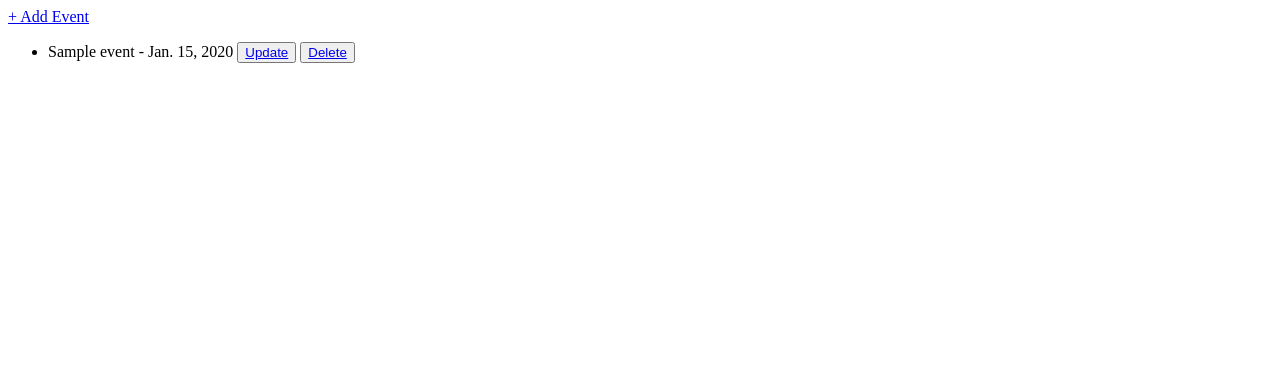
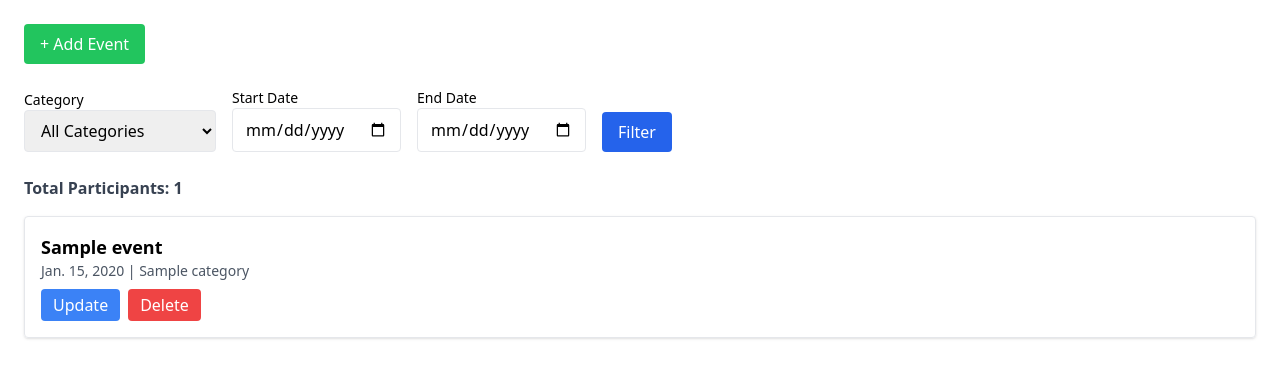
Before and after one commit to sakibaDev/event-management, a Django app: page /events/events/ in a window 1280 px wide. Shown: the top 378 px of the page. Run offline with Django 5.2, Linux system fonts and the light colour scheme; tables that the repository leaves empty hold one stand-in row (values such as "Sample post"); some libraries are stand-ins or nearby versions.

Commit message:
Optimized Queries

```diff
--- a/events/templates/events/event_list.html
+++ b/events/templates/events/event_list.html
@@ -4,34 +4,71 @@
     <meta charset="UTF-8" />
     <meta name="viewport" content="width=device-width, initial-scale=1.0" />
     <title>Event List</title>
+    <script src="https://cdn.tailwindcss.com"></script>
   </head>
-  <body>
+  <body class="p-6">
+
+    <!-- Add Event Button -->
     <a
       href="{% url 'event_create' %}"
-      class="bg-green-500 text-white px-3 py-2 rounded mb-4 inline-block"
+      class="bg-green-500 text-white px-4 py-2 rounded mb-6 inline-block"
     >
       + Add Event
     </a>
 
-    <ul>
+    <!-- 🔍 Filter Form -->
+    <form method="get" class="mb-6 flex gap-4 items-end flex-wrap">
+      <!-- Category Dropdown -->
+      <div>
+        <label class="block text-sm font-medium">Category</label>
+        <select name="category" class="border px-3 py-2 rounded w-48">
+          <option value="">All Categories</option>
+          {% for cat in categories %}
+            <option value="{{ cat.id }}" {% if request.GET.category == cat.id|stringformat:"s" %}selected{% endif %}>{{ cat.name }}</option>
+          {% endfor %}
+        </select>
+      </div>
+
+      <!-- Date Range -->
+      <div>
+        <label class="block text-sm font-medium">Start Date</label>
+        <input type="date" name="start_date" value="{{ request.GET.start_date }}" class="border px-3 py-2 rounded" />
+      </div>
+      <div>
+        <label class="block text-sm font-medium">End Date</label>
+        <input type="date" name="end_date" value="{{ request.GET.end_date }}" class="border px-3 py-2 rounded" />
+      </div>
+
+      <!-- Submit Button -->
+      <div>
+        <button type="submit" class="bg-blue-600 text-white px-4 py-2 rounded mt-1">
+          Filter
+        </button>
+      </div>
+    </form>
+
+    <!-- 📊 Total Participants -->
+    <p class="mb-4 text-gray-700 font-semibold">
+      Total Participants: {{ total_participants }}
+    </p>
+
+    <!-- 📅 Event List -->
+    <ul class="space-y-4">
       {% for event in events %}
-      <li>
-        {{ event.name }} - {{ event.date }}
-        <!-- Update Button -->
-        <button class="bg-blue-500 text-white px-2 py-1 rounded">
-          <a href="{% url 'event_update' event.id %}">Update</a>
-        </button>
-        <!-- Delete Button -->
-        <button class="bg-red-500 text-white px-2 py-1 rounded">
-          <a
-            href="{% url 'event_delete' event.id %}"
-            onclick="return confirm('Are you sure you want to delete this event?');"
-          >
-            Delete
-          </a>
-        </button>
-      </li>
+        <li class="border p-4 rounded shadow">
+          <div class="font-bold text-lg">{{ event.name }}</div>
+          <div class="text-sm text-gray-600">{{ event.date }} | {{ event.category.name }}</div>
+
+          <!-- Action Buttons -->
+          <div class="mt-2 flex gap-2">
+            <a href="{% url 'event_update' event.id %}" class="bg-blue-500 text-white px-3 py-1 rounded">Update</a>
+            <a href="{% url 'event_delete' event.id %}" onclick="return confirm('Are you sure you want to delete this event?');" class="bg-red-500 text-white px-3 py-1 rounded">Delete</a>
+          </div>
+        </li>
+      {% empty %}
+        <li class="text-gray-500">No events found for the current filter.</li>
       {% endfor %}
     </ul>
+
   </body>
 </html>
--- a/events/urls.py
+++ b/events/urls.py
@@ -1,25 +1,23 @@
 from django.urls import path
-from . import views
+from events import views
 
 urlpatterns = [
-    # Dashboard
+
     path('dashboard/', views.dashboard, name='dashboard'),
 
-    # Event URLs
     path('events/', views.event_list, name='event_list'),
     path('events/create/', views.event_create, name='event_create'),
     path('events/update/<int:pk>/', views.event_update, name='event_update'),
     path('events/delete/<int:pk>/', views.event_delete, name='event_delete'),
 
-    # Category URLs
     path('categories/', views.category_list, name='category_list'),
     path('categories/create/', views.category_create, name='category_create'),
     path('categories/update/<int:pk>/', views.category_update, name='category_update'),
     path('categories/delete/<int:pk>/', views.category_delete, name='category_delete'),
 
-    # ✅ Participant URLs
-    path('participant/', views.participant_list, name='participant_list'),
-    path('participant/create/', views.participant_create, name='participant_create'),
-    path('participant/update/<int:pk>/', views.participant_update, name='participant_update'),
-    path('participant/delete/<int:pk>/', views.participant_delete, name='participant_delete'),
+
+    path('participants/', views.participant_list, name='participant_list'),
+    path('participants/create/', views.participant_create, name='participant_create'),
+    path('participants/update/<int:pk>/', views.participant_update, name='participant_update'),
+    path('participants/delete/<int:pk>/', views.participant_delete, name='participant_delete'),
 ]
--- a/events/views.py
+++ b/events/views.py
@@ -1,21 +1,40 @@
 from django.shortcuts import render,HttpResponse,redirect,get_object_or_404
 from events.models import Event,Category,Participant
 from .forms import EventForm, ParticipantForm, CategoryForm
+from django.db.models import Q
 
 
 # Create your views here.
-def home(request):
-    return HttpResponse('Urls of event is working.')
+
 
 def dashboard(request):
     return render(request,"dashboard/dashboard.html")
 
 # ------Event Views------
 
-def  event_list(request):
 
-    events = Event.objects.all()
-    return render(request, 'events/event_list.html', {'events': events})
+def event_list(request):
+    category_id = request.GET.get('category')
+    start_date = request.GET.get('start_date')
+    end_date = request.GET.get('end_date')
+
+    events = Event.objects.select_related('category').prefetch_related('participants')
+
+    if category_id:
+        events = events.filter(category__id=category_id)
+
+    if start_date and end_date:
+        events = events.filter(date__range=[start_date, end_date])
+
+    total_participants = Participant.objects.count()
+
+    categories = Category.objects.all()
+
+    return render(request, 'events/event_list.html', {
+        'events': events,
+        'total_participants': total_participants,
+        'categories': categories
+    })
 
 def event_create(request):
     if request.method == 'POST':
@@ -77,7 +96,7 @@ def category_update(request, pk):
 
 
 def category_delete(request, pk):
-    category = get_object_or_404(Event, pk=pk)
+    category = get_object_or_404(Category,pk=pk)
     category.delete()
     return redirect('category_list')
 
@@ -107,7 +126,7 @@ def participant_update(request, pk):
             form.save()
             return redirect('participant_list')
     else:
-        form = EventForm(instance=participants)
+        form = ParticipantForm(instance=participants)
     return render(request, 'participant/participant_list.html', {'form': form})
 
 
```
